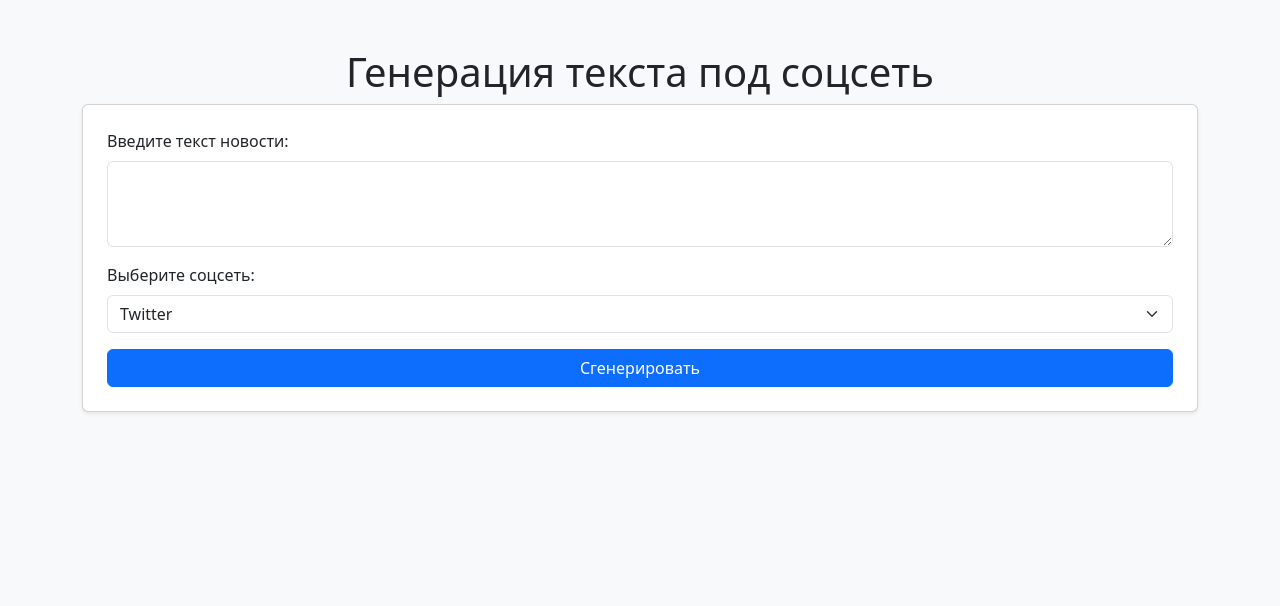
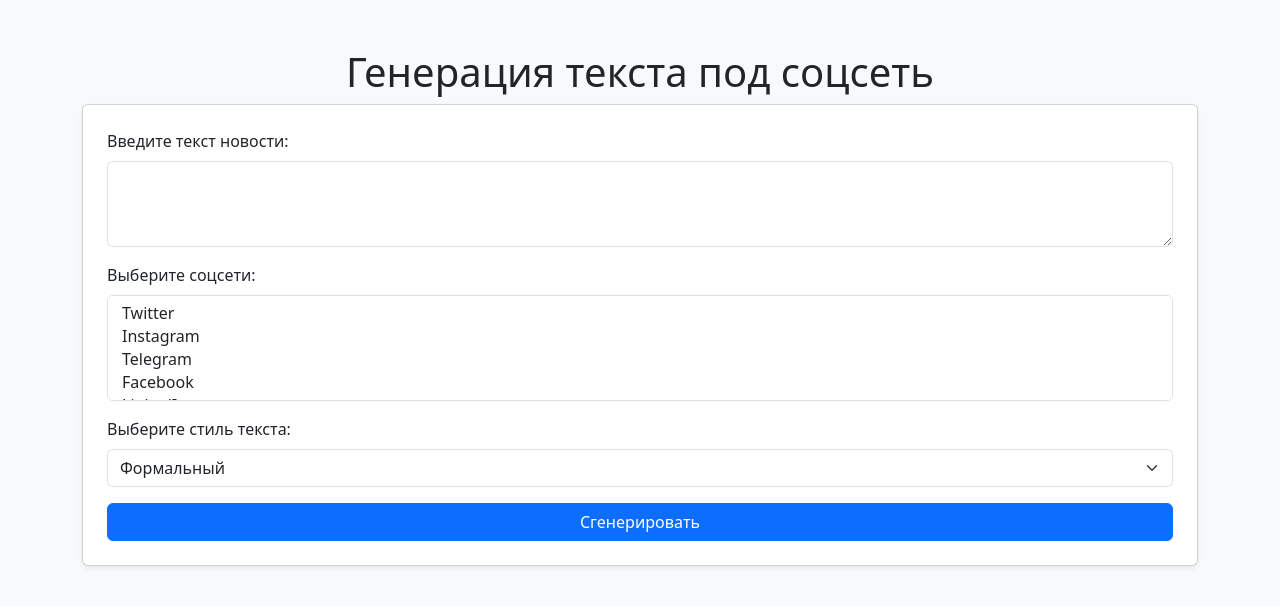
Before and after one commit to KostyaLKE/bot-generator, a Flask app: page / in a window 1280 px wide. Shown: the top 606 px of the page. Run offline with Flask 3, Linux system fonts and the light colour scheme.

Commit message:
Update index.html

```diff
--- a/templates/index.html
+++ b/templates/index.html
@@ -15,14 +15,26 @@
                     <label for="news_text" class="form-label">Введите текст новости:</label>
                     <textarea class="form-control" id="news_text" name="news_text" rows="3" required></textarea>
                 </div>
+<div class="mb-3">
+    <label for="platforms" class="form-label">Выберите соцсети:</label>
+    <select class="form-select" id="platforms" name="platforms" multiple>
+        <option value="twitter">Twitter</option>
+        <option value="instagram">Instagram</option>
+        <option value="telegram">Telegram</option>
+        <option value="facebook">Facebook</option>
+        <option value="linkedin">LinkedIn</option>
+        <option value="tiktok">TikTok</option>
+        <option value="youtube">YouTube</option>
+    </select>
+</div>
                 <div class="mb-3">
-                    <label for="platform" class="form-label">Выберите соцсеть:</label>
-                    <select class="form-select" id="platform" name="platform">
-                        <option value="twitter">Twitter</option>
-                        <option value="instagram">Instagram</option>
-                        <option value="telegram">Telegram</option>
-                    </select>
-                </div>
+    <label for="style" class="form-label">Выберите стиль текста:</label>
+    <select class="form-select" id="style" name="style">
+        <option value="formal">Формальный</option>
+        <option value="informal">Неформальный</option>
+    </select>
+</div>
+
                 <button type="submit" class="btn btn-primary w-100">Сгенерировать</button>
             </form>
         </div>
```
